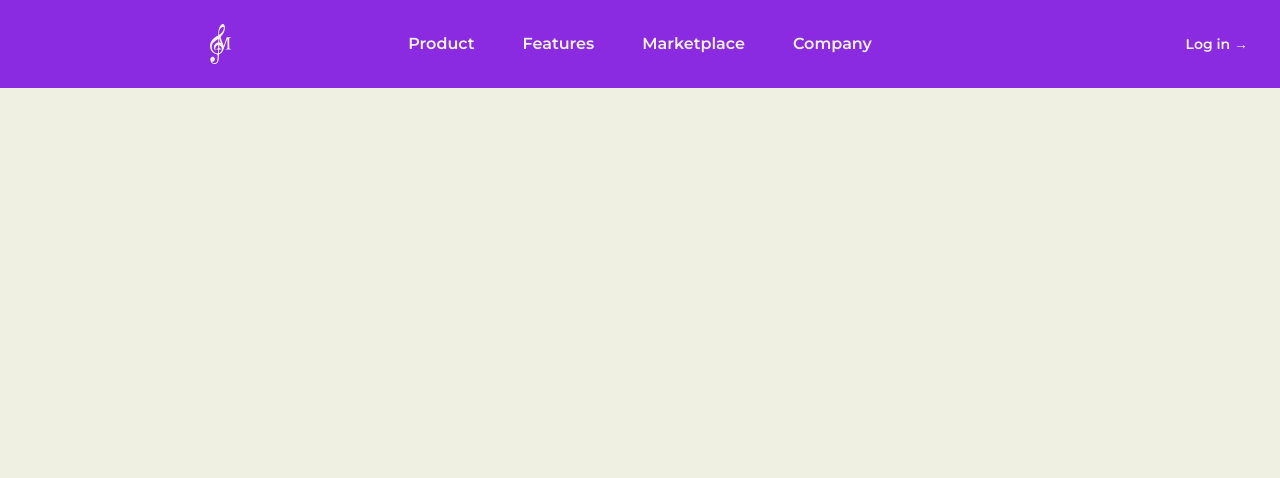
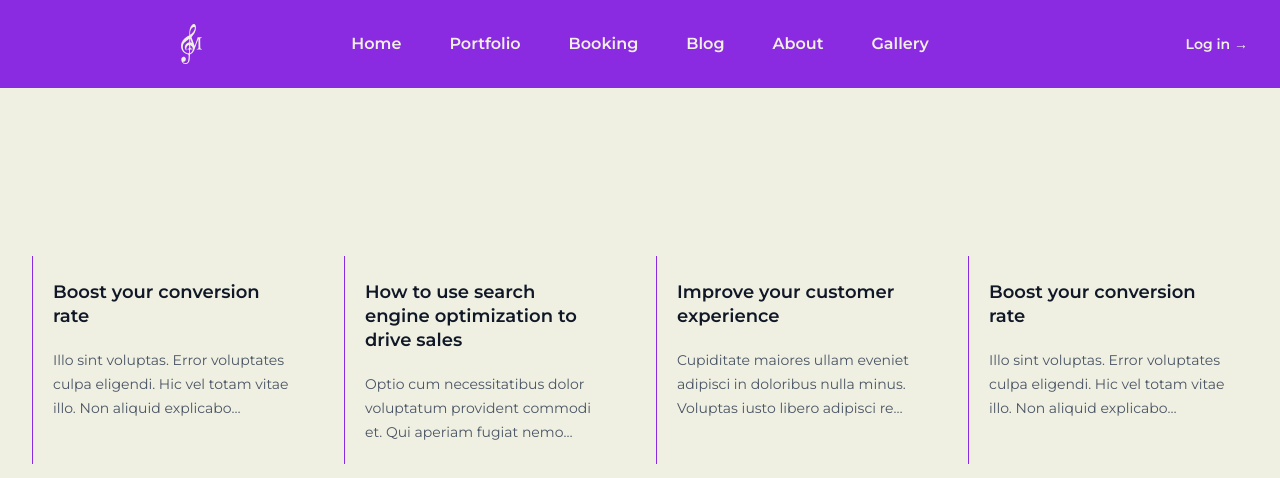
Before and after one commit to ciaranhayes/Martina-s-Website, a Next.js app in the folder martina/: page / in a window 1280 px wide. Shown: the top 478 px of the page. Built offline with nearby package versions, Linux system fonts and the light colour scheme.

Commit message:
Content grid has been figured out

```diff
--- a/martina/app/page.tsx
+++ b/martina/app/page.tsx
@@ -1,10 +1,11 @@
 import Header from "@/components/header"
+import ContentContainer from "@/components/items-containers"
 
 export default function Page() {
   return (
     <>
       <Header />
-      <h1>Home Page</h1>
+      <ContentContainer />
     </>
   )
 }
--- a/martina/components/header.tsx
+++ b/martina/components/header.tsx
@@ -6,10 +6,12 @@
 import Image from 'next/image'
 
 const navigation = [
-    { name: 'Product', href: '#' },
-    { name: 'Features', href: '#' },
-    { name: 'Marketplace', href: '#' },
-    { name: 'Company', href: '#' },
+    { name: 'Home', href: '#' },
+    { name: 'Portfolio', href: '#' },
+    { name: 'Booking', href: '#' },
+    { name: 'Blog', href: '#' },
+    { name: 'About', href: '#'},
+    { name: 'Gallery', href: '#'}
 ]
 
 export default function Header() {
--- /dev/null
+++ b/martina/components/items-containers.tsx
@@ -0,0 +1,93 @@
+const posts = [
+    {
+        id: 1,
+        title: 'Boost your conversion rate',
+        href: '#',
+        description:
+            'Illo sint voluptas. Error voluptates culpa eligendi. Hic vel totam vitae illo. Non aliquid explicabo necessitatibus unde. Sed exercitationem placeat consectetur nulla deserunt vel. Iusto corrupti dicta.',
+        date: 'Mar 16, 2020',
+        datetime: '2020-03-16',
+        category: { title: 'Marketing', href: '#' },
+        author: {
+            name: 'Michael Foster',
+            role: 'Co-Founder / CTO',
+            href: '#',
+            imageUrl:
+                'https://images.unsplash.com/photo-1519244703995-f4e0f30006d5?ixlib=rb-1.2.1&ixid=eyJhcHBfaWQiOjEyMDd9&auto=format&fit=facearea&facepad=2&w=256&h=256&q=80',
+        },
+    },
+    {
+        id: 2,
+        title: 'How to use search engine optimization to drive sales',
+        href: '#',
+        description: 'Optio cum necessitatibus dolor voluptatum provident commodi et. Qui aperiam fugiat nemo cumque.',
+        date: 'Mar 10, 2020',
+        datetime: '2020-03-10',
+        category: { title: 'Sales', href: '#' },
+        author: {
+            name: 'Lindsay Walton',
+            role: 'Front-end Developer',
+            href: '#',
+            imageUrl:
+                'https://images.unsplash.com/photo-1517841905240-472988babdf9?ixlib=rb-1.2.1&ixid=eyJhcHBfaWQiOjEyMDd9&auto=format&fit=facearea&facepad=2&w=256&h=256&q=80',
+        },
+    },
+    {
+        id: 3,
+        title: 'Improve your customer experience',
+        href: '#',
+        description:
+            'Cupiditate maiores ullam eveniet adipisci in doloribus nulla minus. Voluptas iusto libero adipisci rem et corporis. Nostrud sint anim sunt aliqua. Nulla eu labore irure incididunt velit cillum quis magna dolore.',
+        date: 'Feb 12, 2020',
+        datetime: '2020-02-12',
+        category: { title: 'Business', href: '#' },
+        author: {
+            name: 'Tom Cook',
+            role: 'Director of Product',
+            href: '#',
+            imageUrl:
+                'https://images.unsplash.com/photo-1472099645785-5658abf4ff4e?ixlib=rb-1.2.1&ixid=eyJhcHBfaWQiOjEyMDd9&auto=format&fit=facearea&facepad=2&w=256&h=256&q=80',
+        },
+    },
+    {
+        id: 1,
+        title: 'Boost your conversion rate',
+        href: '#',
+        description:
+            'Illo sint voluptas. Error voluptates culpa eligendi. Hic vel totam vitae illo. Non aliquid explicabo necessitatibus unde. Sed exercitationem placeat consectetur nulla deserunt vel. Iusto corrupti dicta.',
+        date: 'Mar 16, 2020',
+        datetime: '2020-03-16',
+        category: { title: 'Marketing', href: '#' },
+        author: {
+            name: 'Michael Foster',
+            role: 'Co-Founder / CTO',
+            href: '#',
+            imageUrl:
+                'https://images.unsplash.com/photo-1519244703995-f4e0f30006d5?ixlib=rb-1.2.1&ixid=eyJhcHBfaWQiOjEyMDd9&auto=format&fit=facearea&facepad=2&w=256&h=256&q=80',
+        },
+    }
+]
+
+export default function ContentContainer() {
+    return (
+        <div className="py-24 sm:py-32">
+            <div className="mx-auto max-w-7xl px-6 lg:px-8">
+                <div className="mx-auto mt-10 grid max-w-2xl grid-cols-1 gap-x-8 gap-y-16 pt-10 sm:mt-16 sm:pt-16 lg:mx-0 lg:max-w-none lg:grid-cols-4 gap-4">
+                    {posts.map((post) => (
+                        <article key={post.id} className="flex max-w-xl flex-col items-start justify-between border-l border-[#8A2BE2] pt-3 p-5">
+                            <div className="group relative grow">
+                                <h3 className="mt-3 text-lg/6 font-semibold text-gray-900 group-hover:text-gray-600">
+                                    <a href={post.href}>
+                                        <span className="absolute inset-0" />
+                                        {post.title}
+                                    </a>
+                                </h3>
+                                <p className="mt-5 line-clamp-3 text-sm/6 text-gray-600">{post.description}</p>
+                            </div>
+                        </article>
+                    ))}
+                </div>
+            </div>
+        </div>
+    )
+}
```
